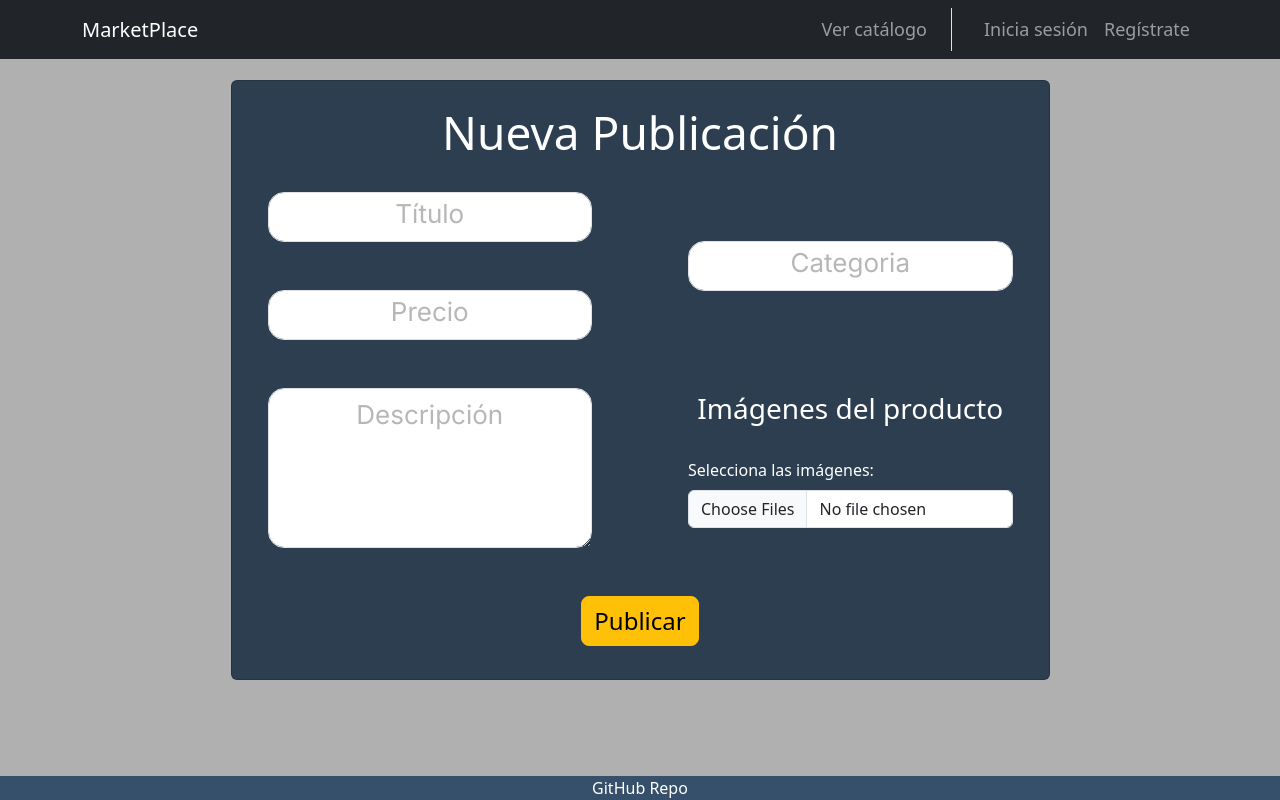
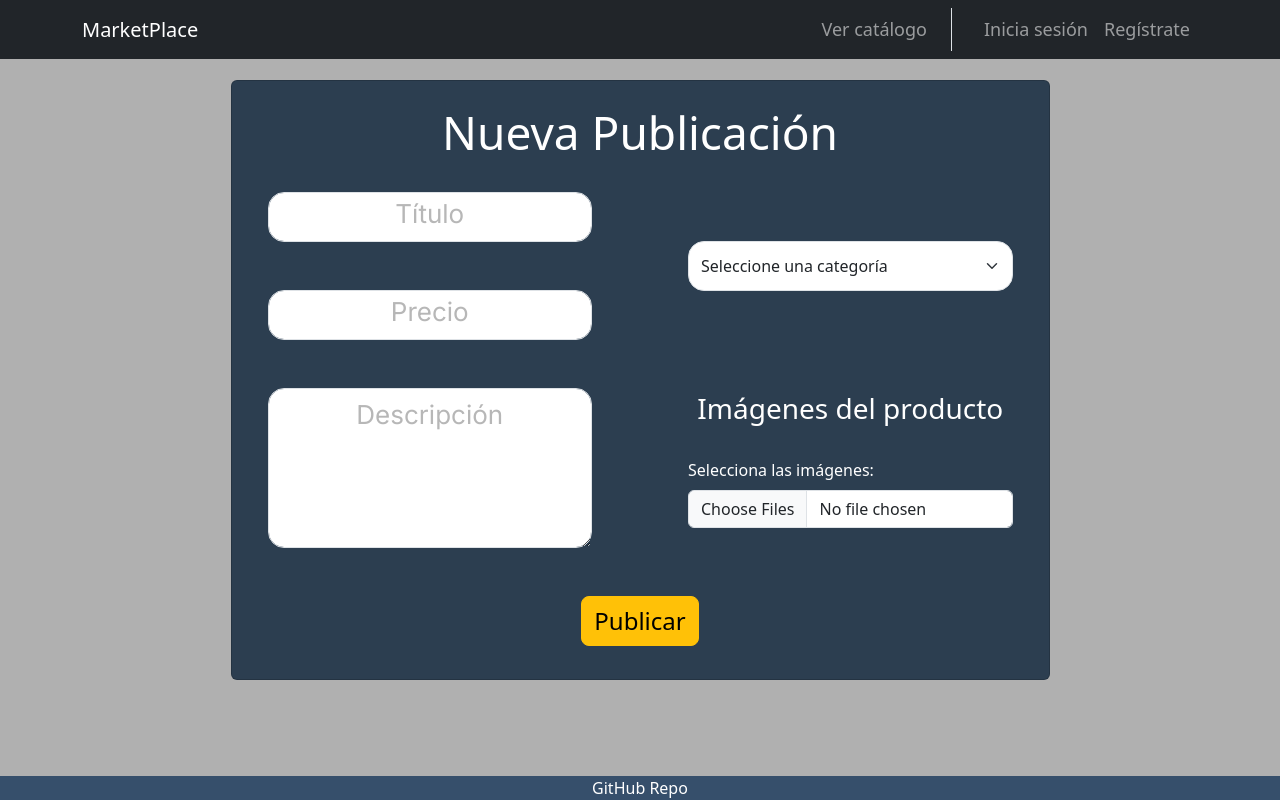
Before and after one commit to ramiro-sepulveda/proyecto-final, a React (Vite) app: page /publicar in a window 1280 px wide. Built offline with nearby package versions, Linux system fonts and the light colour scheme; no server answers; sample sign-in values are in the browser's storage.

Commit message:
avance agregar publicacion y categorias

```diff
--- a/src/api/endpoints.js
+++ b/src/api/endpoints.js
@@ -1,4 +1,3 @@
-
 const BASE_URL = import.meta.env.VITE_BASE_URL;
 
 const ENDPOINTS = {
@@ -22,9 +21,13 @@ const ENDPOINTS = {
   updateUsuario: `${BASE_URL}/usuario/update_perfil`,
   borrarUsuario: (id) => `${BASE_URL}/usuario/borrar/${id}`,
 
+  // Favoritos
   obtenerFavoritos: (id) => `${BASE_URL}/favoritos/${id}`,
   agregarFavorito: `${BASE_URL}/favoritos`,
   eliminarFavorito: `${BASE_URL}/favoritos`,
+
+  // Categorias
+  getCategorias: `${BASE_URL}/categorias`,
 };
 
 export default ENDPOINTS;
--- a/src/context/ContextMarket.jsx
+++ b/src/context/ContextMarket.jsx
@@ -1,6 +1,7 @@
 import { createContext, useState, useEffect } from "react";
 import { useNavigate } from "react-router-dom";
 import { apiFavoritos } from "../api/apiFavoritos"; // Ajusta la ruta según la ubicación de tu archivo apiFavoritos.jsx
+import ENDPOINTS from "../api/endpoints";
 
 export const MarketContext = createContext();
 
@@ -14,6 +15,7 @@ const MarketProvider = ({ children }) => {
   const [registro, setRegistro] = useState([]);
   const [isAuthenticated, setIsAuthenticated] = useState(false);
   const [token, setToken] = useState(localStorage.getItem("token"));
+  const [categorias, setCategorias] = useState([]);
 
   const login = (newToken) => {
     localStorage.setItem("token", "Bearer " + newToken);
@@ -52,6 +54,21 @@ const MarketProvider = ({ children }) => {
     console.log("Favoritos actualizados:", favoritos);
   }, [favoritos]);
 
+  useEffect(() => {
+    const dataCategorias = async () => {
+      try {
+        const response = await fetch(ENDPOINTS.getCategorias);
+        const data = await response.json();
+        console.log(data.results);
+        return data;
+      } catch (error) {
+        console.log("error fetch JSON");
+      }
+    };
+    setCategorias(dataCategorias);
+    console.log(categorias);
+  }, [usuario]);
+
   return (
     <MarketContext.Provider
       value={{
@@ -73,6 +90,7 @@ const MarketProvider = ({ children }) => {
         usuario,
         setUsuario,
         setLoading,
+        categorias,
       }}
     >
       {children}
--- a/src/views/NewPost.jsx
+++ b/src/views/NewPost.jsx
@@ -1,16 +1,17 @@
-import { Container, Row, Col, Card } from 'react-bootstrap';
-import { Form, Button } from 'react-bootstrap';
-import { apiPublicaciones } from '../api/apiPublicaciones';
-import { useState } from 'react';
-
+import { Container, Row, Col, Card } from "react-bootstrap";
+import { Form, Button } from "react-bootstrap";
+import { apiPublicaciones } from "../api/apiPublicaciones";
+import { useState, useContext } from "react";
+import { MarketContext } from "../context/ContextMarket";
 
 const NewPost = () => {
-
+  const { usuario, categorias } = useContext(MarketContext);
   // Estado para manejar los valores del formulario
   const [formData, setFormData] = useState({
+    id_vendedor: "",
     titulo: "",
     precio: "",
-    categoria: "",
+    categoria_id: "",
     descripcion: "",
   });
 
@@ -19,23 +20,25 @@ const NewPost = () => {
     const { name, value } = e.target;
     setFormData({
       ...formData,
-      [name]: value,
+      id_vendedor: usuario.id,
+      [name]: isNaN(value) ? value : parseInt(value, 10),
     });
   };
 
   // Maneja el envío del formulario
   const handleSubmit = async (e) => {
     e.preventDefault(); // Evita que la página se recargue
-
+    console.log(formData);
     try {
       const response = await apiPublicaciones.agregarPublicacion(formData);
       console.log("Publicación creada exitosamente:", response);
       alert("Publicación creada exitosamente");
       // Aquí puedes redirigir o limpiar el formulario si es necesario
       setFormData({
+        id_vendedor: "",
         titulo: "",
         precio: "",
-        categoria: "",
+        categoria_id: "",
         descripcion: "",
       });
     } catch (error) {
@@ -45,28 +48,32 @@ const NewPost = () => {
   };
 
   return (
-
-    <Container className='p-4 w-100 align-self-center align-items-center d-flex flex-column'>
-      <Card className="d-flex flex-column w-75 m-auto" style={{ backgroundColor: "#2c3e50", minHeight: "600px" }}>
-        <h2 className='white py-4 text-center fs-46px'>Nueva Publicación</h2>
+    <Container className="p-4 w-100 align-self-center align-items-center d-flex flex-column">
+      <Card
+        className="d-flex flex-column w-75 m-auto"
+        style={{ backgroundColor: "#2c3e50", minHeight: "600px" }}
+      >
+        <h2 className="white py-4 text-center fs-46px">Nueva Publicación</h2>
         <Form className="w-100" onSubmit={handleSubmit}>
-
           <Row className="d-flex align-items-center">
             <Col md={6} className="px-5">
-              <Form.Group controlId="formBasicName" className="d-flex flex-column align-items-center gap-5">
+              <Form.Group
+                controlId="formBasicName"
+                className="d-flex flex-column align-items-center gap-5"
+              >
                 <Form.Control
                   type="title"
                   name="titulo"
                   placeholder="Título"
-                className='custom-input rounded-4'
+                  className="custom-input rounded-4"
                   value={formData.titulo}
                   onChange={handleChange}
                 />
                 <Form.Control
                   type="price"
-                name='precio'
+                  name="precio"
                   placeholder="Precio"
-                className='custom-input rounded-4'
+                  className="custom-input rounded-4"
                   value={formData.precio}
                   onChange={handleChange}
                 />
@@ -75,30 +82,39 @@ const NewPost = () => {
 
             <Col md={6} className="px-5">
               <Form.Group
-              controlId="formBasicName"
-              className="d-flex flex-column align-items-center gap-5">
-                <Form.Control
-                type="text"
-                name='categoria'
-                placeholder="Categoria"
-                className='custom-input rounded-4'
-                value={formData.categoria}
+                controlId="formBasicCategory"
+                className="d-flex flex-column align-items-center gap-5"
+              >
+                <Form.Select
+                  name="categoria_id"
+                  className="custom-input rounded-4"
+                  value={formData.categoria_id}
                   onChange={handleChange}
-                />
+                >
+                  <option value="">Seleccione una categoría</option>{" "}
+                  {/* Opción inicial */}
+                  <option value="1">Notebooks</option>
+                  <option value="2">Celulares</option>
+                  <option value="3">Consolas</option>
+                  <option value="4">Wearables</option>
+                  <option value="5">Tablets</option>
+                </Form.Select>
               </Form.Group>
             </Col>
-
           </Row>
           <Row className="d-flex align-items-center mt-5 mb-5">
             <Col md={6} className="px-5">
-              <Form.Group controlId="formBasicName" className="d-flex flex-column align-items-center gap-5">
+              <Form.Group
+                controlId="formBasicName"
+                className="d-flex flex-column align-items-center gap-5"
+              >
                 <Form.Control
                   as="textarea"
-                name='descripcion'
+                  name="descripcion"
                   type="text"
                   placeholder="Descripción"
-                className='custom-input rounded-4'
-                style={{ height: '160px' }}
+                  className="custom-input rounded-4"
+                  style={{ height: "160px" }}
                   value={formData.descripcion}
                   onChange={handleChange}
                 />
@@ -106,10 +122,12 @@ const NewPost = () => {
             </Col>
 
             <Col md={6} className="px-5">
-              <h3 className='white pb-4 text-center'>Imágenes del producto</h3>
+              <h3 className="white pb-4 text-center">Imágenes del producto</h3>
               <div className="d-flex justify-content-center gap-3">
                 <Form.Group controlId="formFileMultiple" className="mb-3">
-                <Form.Label className='text-white'>Selecciona las imágenes:</Form.Label>
+                  <Form.Label className="text-white">
+                    Selecciona las imágenes:
+                  </Form.Label>
                   <Form.Control type="file" multiple />
                 </Form.Group>
 
@@ -152,19 +170,18 @@ const NewPost = () => {
                     alt="Descripción de la imagen"
                     className="img-fluid" />
                 </div> */}
-
               </div>
             </Col>
-
-          </Row><div className='my-3 text-center'>
-            <Button variant="warning" type="submit" className='rounded-3 fs-4'>
+          </Row>
+          <div className="my-3 text-center">
+            <Button variant="warning" type="submit" className="rounded-3 fs-4">
               Publicar
             </Button>
           </div>
-        </Form >
+        </Form>
       </Card>
-    </Container >
-  )
+    </Container>
+  );
 };
 
 export default NewPost;
```
Lines whose indentation alone changed are shown as unchanged.
